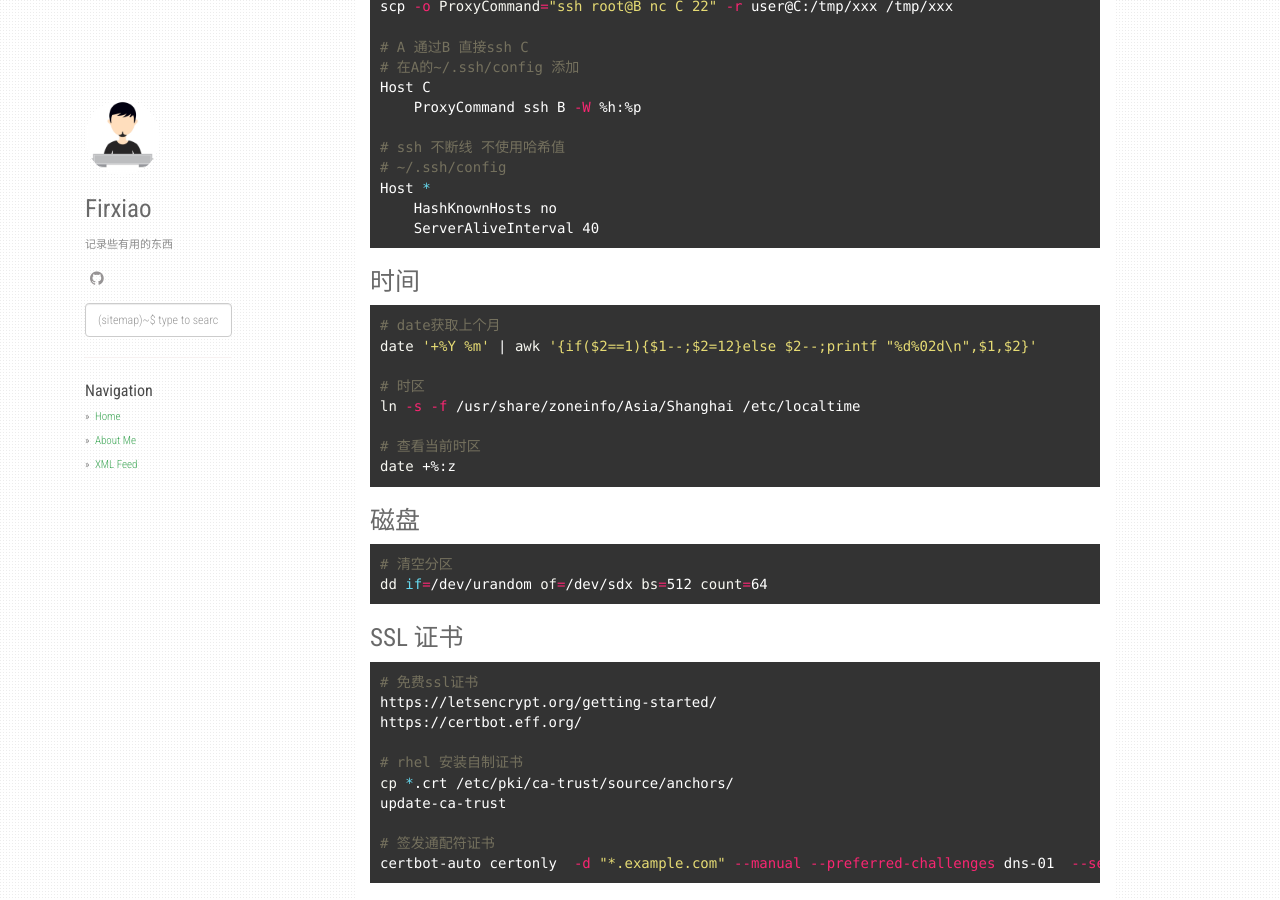
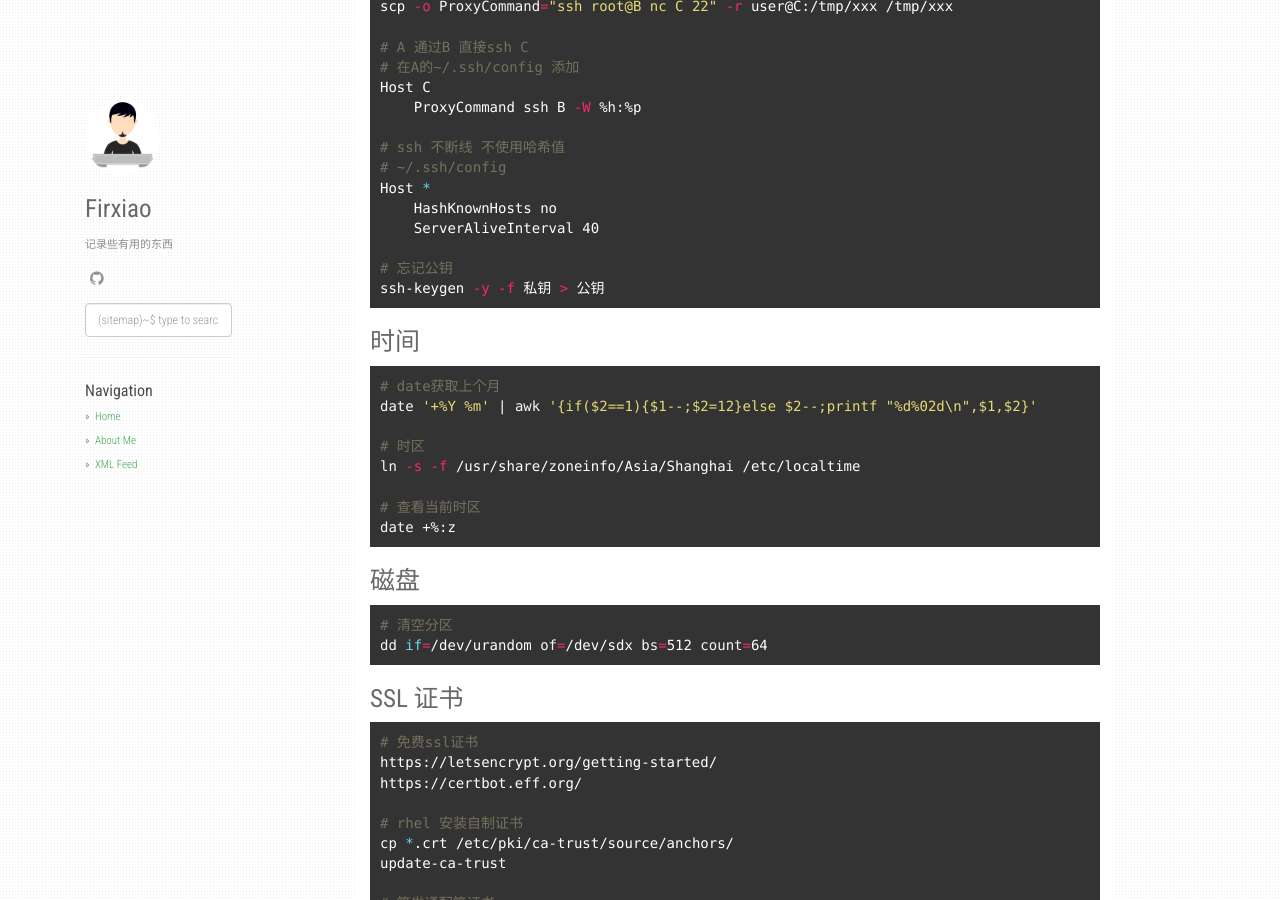
Before and after one commit to Firxiao/firxiao.github.io, a Jekyll site: the page built from _posts/2019-07-29-bash-skills.md, in a window 1280 px wide and 900 px high, scrolled down 4551 px. Built offline with Jekyll 4.4.1, drawn with Linux system fonts in a browser that asks for light colours; nearby versions of some CDN libraries; comment, search, counter and statistics services are not loaded.

Commit message:
Update bash skills

````diff
--- a/_posts/2019-07-29-bash-skills.md
+++ b/_posts/2019-07-29-bash-skills.md
@@ -239,6 +239,9 @@ Host C
 Host *
     HashKnownHosts no
     ServerAliveInterval 40
+
+# 忘记公钥
+ssh-keygen -y -f 私钥 > 公钥
 ```
 
 # 时间
````
